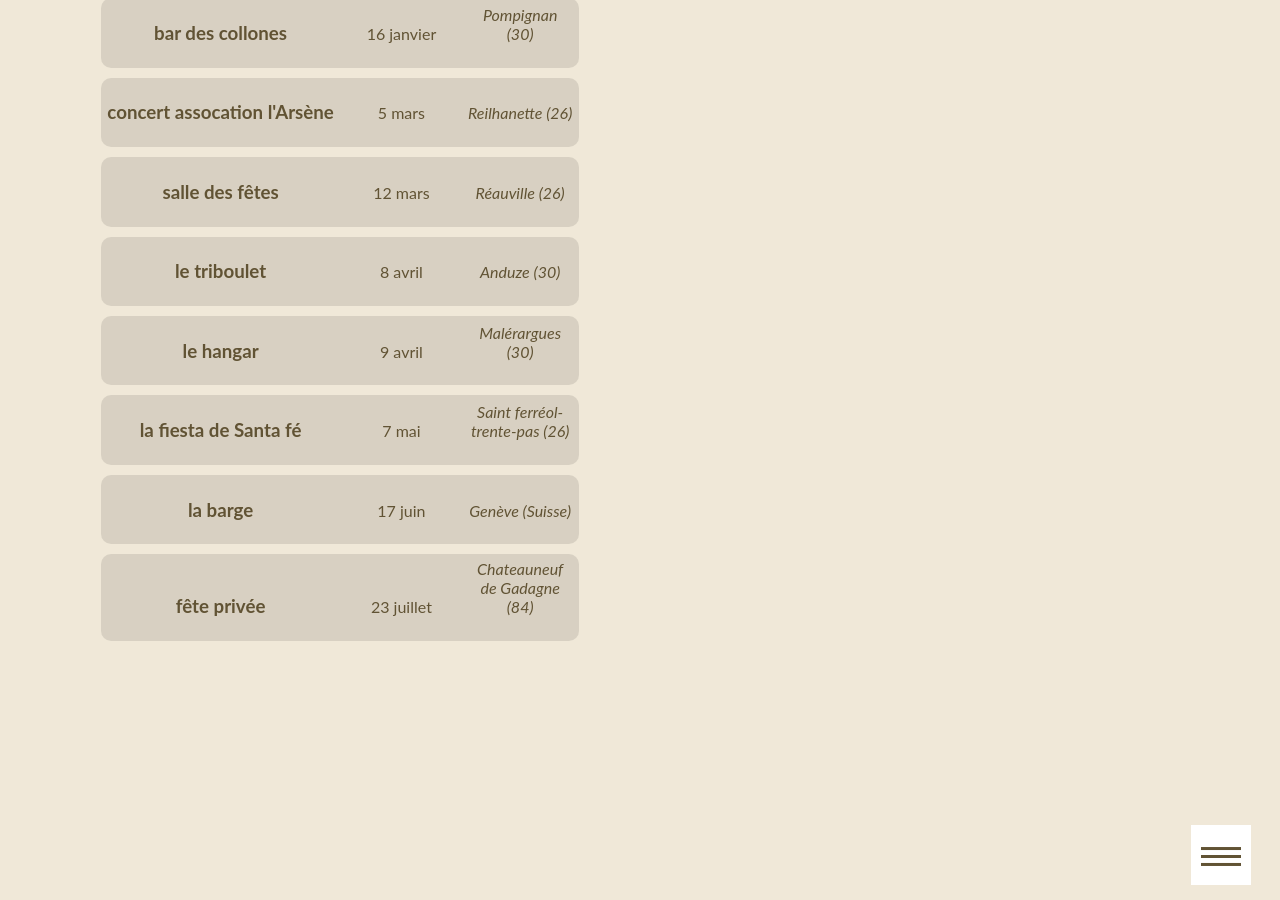
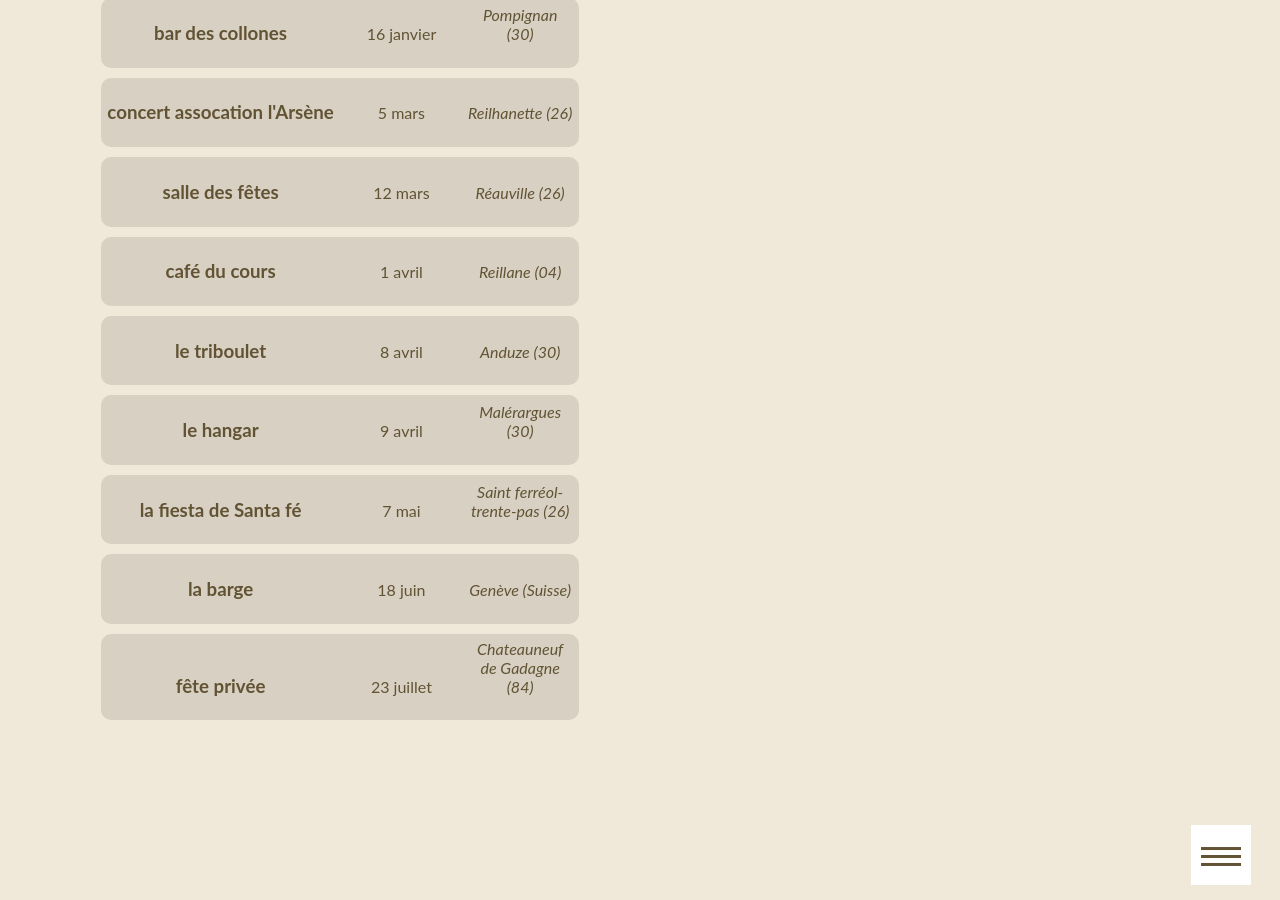
Before and after one commit to ftmftrs/ftmftrs.github.io, a Jekyll site: the page built from concert/index.html, in a window 1280 px wide and 900 px high, scrolled down 979 px. Built offline with Jekyll 4.4.1, drawn with Linux system fonts in a browser that asks for light colours; Markdown is read by kramdown in place of the engine named in the settings; comment, search, counter and statistics services are not loaded.

Commit message:
Update concerts2016.yml

```diff
--- a/_data/concerts2016.yml
+++ b/_data/concerts2016.yml
@@ -16,6 +16,10 @@
   date: 12 mars
   address: Réauville (26)
 
+- title: café du cours
+  date: 1 avril
+  address: Reillane (04)
+
 - title: le triboulet
   date: 8 avril
   address: Anduze (30)
@@ -29,7 +33,7 @@
   address: Saint ferréol-trente-pas (26)
 
 - title: la barge
-  date: 17 juin
+  date: 18 juin
   address: Genève (Suisse)
 
 - title: fête privée
```
